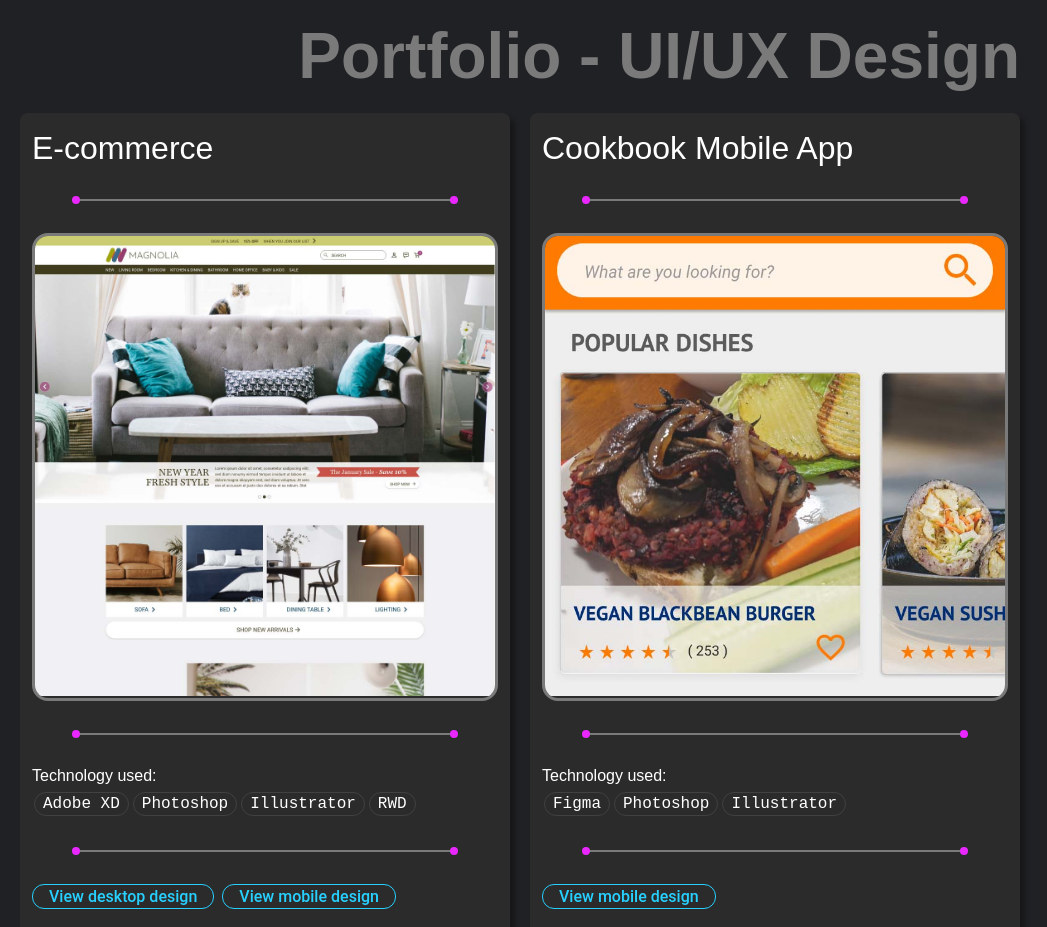
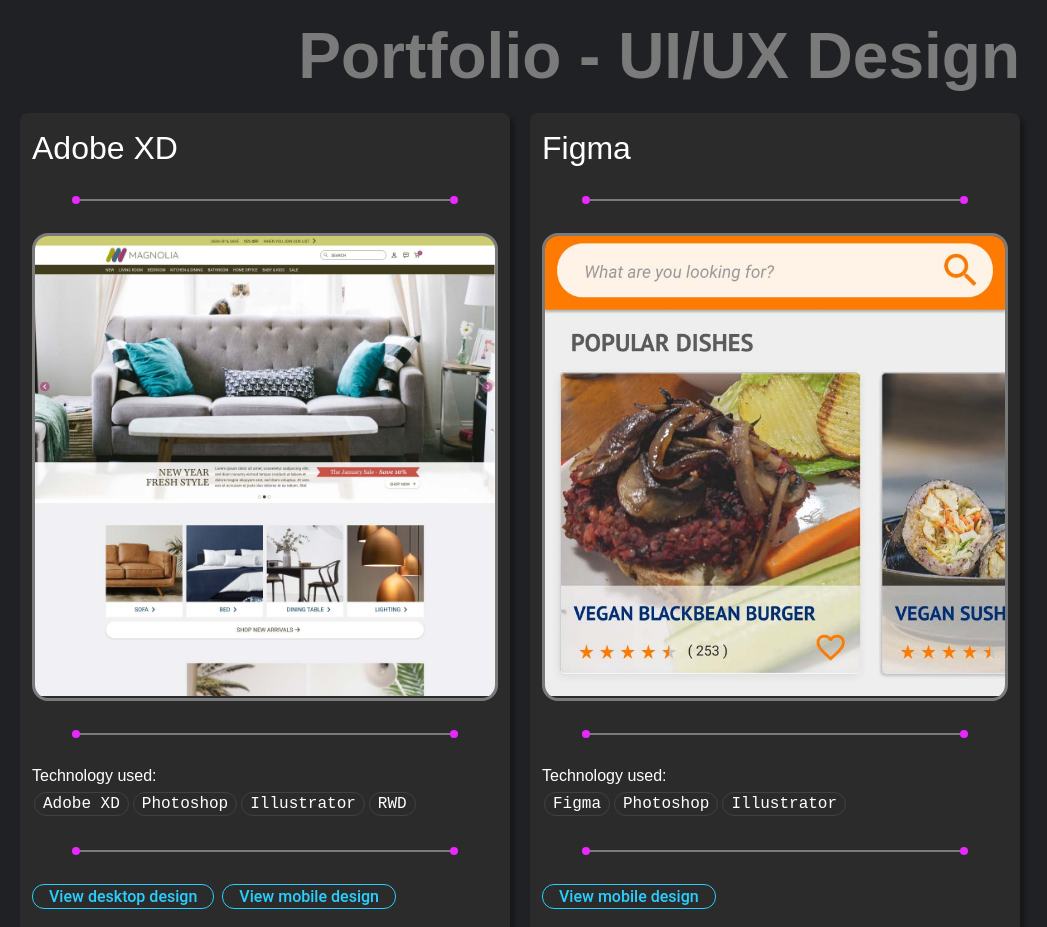
Before and after one commit to peeweemiwie/miwa-kaur-19122021, a React (Create React App) app: page / in a window 1280 px wide. Shown: the part 5140-6067 px from the top of the page, without its empty margins (120-1167 px from the left). Built offline with nearby package versions, Linux system fonts and the light colour scheme.

Commit message:
Update portfolio design application names

```diff
--- a/src/data/portfolio.js
+++ b/src/data/portfolio.js
@@ -77,7 +77,7 @@
 
 export const DesignArray = [
 	{
-		title: 'E-commerce',
+		title: 'Adobe XD',
 		img: {
 			url: './images/D-MagnoliaDesktop.jpg',
 			alt: 'screenshot of e-commerce design',
@@ -93,7 +93,7 @@
 		},
 	},
 	{
-		title: 'Cookbook Mobile App',
+		title: 'Figma',
 		img: {
 			url: './images/D-cookbook.jpg',
 			alt: 'screenshot of cookbook mobile app',
```
